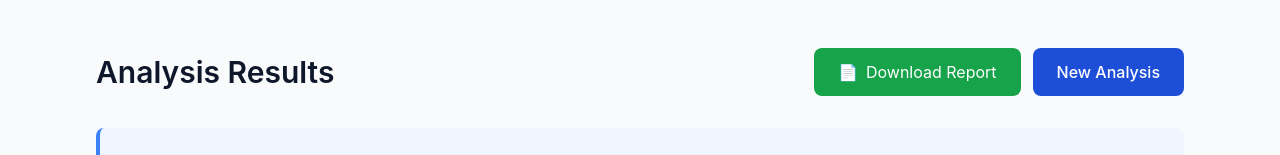
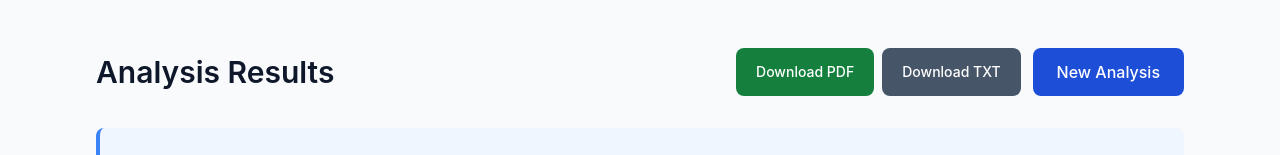
Before and after one commit to nife-codes/Verity, a React (Vite) app: page / in a window 1280 px wide. Both pictures are taken after a click on the button "Load Demo Case". Shown: the top 155 px of the page. Built offline with nearby package versions, Linux system fonts and the light colour scheme; no server answers.

Commit message:
Export improvements

```diff
--- a/package.json
+++ b/package.json
@@ -16,6 +16,7 @@
   "license": "MIT",
   "dependencies": {
     "@google/generative-ai": "^0.21.0",
+    "jspdf": "^4.0.0",
     "react": "^18.3.1",
     "react-dom": "^18.3.1"
   },
--- a/src/components/DownloadReport.jsx
+++ b/src/components/DownloadReport.jsx
@@ -1,5 +1,7 @@
+import jsPDF from 'jspdf';
+
 export default function DownloadReport({ analysis }) {
-    const generateReport = () => {
+  const generateTextReport = () => {
     const report = `VERITY FORENSIC ANALYSIS REPORT
 Generated: ${new Date().toLocaleString()}
 
@@ -54,7 +56,6 @@ export default function DownloadReport({ analysis }) {
 ========================================
 
 This report was generated by Verity - Forensic Truth Verification Engine
-  Powered by Gemini 3 API
 `;
 
     const blob = new Blob([report], { type: 'text/plain' });
@@ -68,13 +69,158 @@ export default function DownloadReport({ analysis }) {
     URL.revokeObjectURL(url);
   };
 
+  const generatePDFReport = () => {
+    const doc = new jsPDF();
+    let yPos = 20;
+    const margin = 20;
+    const pageWidth = doc.internal.pageSize.getWidth();
+    const maxWidth = pageWidth - (margin * 2);
+
+    doc.setFontSize(18);
+    doc.setFont(undefined, 'bold');
+    doc.text('VERITY FORENSIC ANALYSIS REPORT', margin, yPos);
+    yPos += 10;
+
+    doc.setFontSize(9);
+    doc.setFont(undefined, 'normal');
+    doc.text(`Generated: ${new Date().toLocaleString()}`, margin, yPos);
+    yPos += 15;
+
+    doc.setFontSize(12);
+    doc.setFont(undefined, 'bold');
+    doc.text('REASONING PROCESS', margin, yPos);
+    yPos += 7;
+
+    doc.setFontSize(9);
+    doc.setFont(undefined, 'normal');
+    const thinkingLines = doc.splitTextToSize(analysis.thinking, maxWidth);
+    thinkingLines.forEach(line => {
+      if (yPos > 270) {
+        doc.addPage();
+        yPos = 20;
+      }
+      doc.text(line, margin, yPos);
+      yPos += 5;
+    });
+    yPos += 10;
+
+    doc.setFontSize(12);
+    doc.setFont(undefined, 'bold');
+    doc.text('VERIFIED TIMELINE', margin, yPos);
+    yPos += 7;
+
+    doc.setFontSize(9);
+    doc.setFont(undefined, 'normal');
+    analysis.timeline.forEach((event, i) => {
+      if (yPos > 260) {
+        doc.addPage();
+        yPos = 20;
+      }
+
+      doc.setFont(undefined, 'bold');
+      doc.text(`${i + 1}. ${event.datetime}`, margin, yPos);
+      yPos += 5;
+
+      doc.setFont(undefined, 'normal');
+      const eventLines = doc.splitTextToSize(`Event: ${event.event}`, maxWidth - 5);
+      eventLines.forEach(line => {
+        doc.text(line, margin + 5, yPos);
+        yPos += 5;
+      });
+
+      doc.text(`Confidence: ${event.confidence.toUpperCase()}`, margin + 5, yPos);
+      yPos += 8;
+    });
+
+    if (analysis.contradictions.length > 0) {
+      yPos += 5;
+      doc.setFontSize(12);
+      doc.setFont(undefined, 'bold');
+      doc.text('CONTRADICTIONS DETECTED', margin, yPos);
+      yPos += 7;
+
+      doc.setFontSize(9);
+      analysis.contradictions.forEach((c, i) => {
+        if (yPos > 250) {
+          doc.addPage();
+          yPos = 20;
+        }
+
+        doc.setFont(undefined, 'bold');
+        doc.text(`Contradiction ${i + 1}: ${c.severity.toUpperCase()}`, margin, yPos);
+        yPos += 5;
+
+        doc.setFont(undefined, 'normal');
+        doc.text(`Confidence: ${(c.confidence * 100).toFixed(0)}%`, margin + 5, yPos);
+        yPos += 5;
+
+        const claimALines = doc.splitTextToSize(`Claim A: ${c.claim_a.statement}`, maxWidth - 5);
+        claimALines.forEach(line => {
+          doc.text(line, margin + 5, yPos);
+          yPos += 5;
+        });
+
+        const claimBLines = doc.splitTextToSize(`Claim B: ${c.claim_b.statement}`, maxWidth - 5);
+        claimBLines.forEach(line => {
+          doc.text(line, margin + 5, yPos);
+          yPos += 5;
+        });
+
+        doc.setFont(undefined, 'bold');
+        doc.text('Verdict:', margin + 5, yPos);
+        yPos += 5;
+        doc.setFont(undefined, 'normal');
+        const verdictLines = doc.splitTextToSize(c.verdict, maxWidth - 5);
+        verdictLines.forEach(line => {
+          doc.text(line, margin + 5, yPos);
+          yPos += 5;
+        });
+        yPos += 5;
+      });
+    }
+
+    if (analysis.summary) {
+      if (yPos > 250) {
+        doc.addPage();
+        yPos = 20;
+      }
+
+      yPos += 5;
+      doc.setFontSize(12);
+      doc.setFont(undefined, 'bold');
+      doc.text('SUMMARY', margin, yPos);
+      yPos += 7;
+
+      doc.setFontSize(9);
+      doc.setFont(undefined, 'normal');
+      const summaryLines = doc.splitTextToSize(analysis.summary, maxWidth);
+      summaryLines.forEach(line => {
+        if (yPos > 270) {
+          doc.addPage();
+          yPos = 20;
+        }
+        doc.text(line, margin, yPos);
+        yPos += 5;
+      });
+    }
+
+    doc.save(`verity-analysis-${Date.now()}.pdf`);
+  };
+
   return (
+    <div className="flex gap-2">
       <button
-        onClick={generateReport}
-        className="bg-green-600 text-white px-6 py-3 rounded-lg hover:bg-green-700 transition flex items-center gap-2"
+        onClick={generatePDFReport}
+        className="bg-green-700 text-white px-5 py-3 rounded-lg hover:bg-green-800 transition-colors duration-200 font-medium text-sm"
       >
-        <span>📄</span>
-        Download Report
+        Download PDF
       </button>
+      <button
+        onClick={generateTextReport}
+        className="bg-slate-600 text-white px-5 py-3 rounded-lg hover:bg-slate-700 transition-colors duration-200 font-medium text-sm"
+      >
+        Download TXT
+      </button>
+    </div>
   );
 }
```
Also changed, not shown: 1 other file (tests, documents, lock files or other folders). Lines whose indentation alone changed are shown as unchanged.
